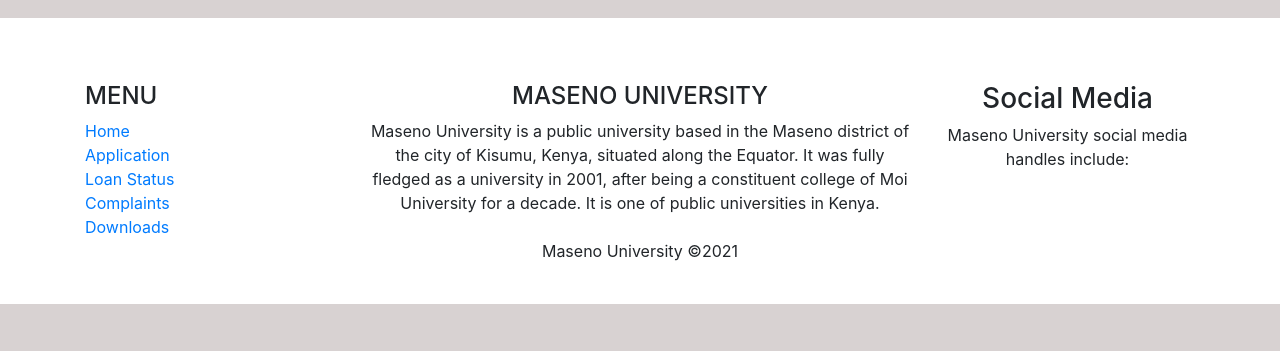
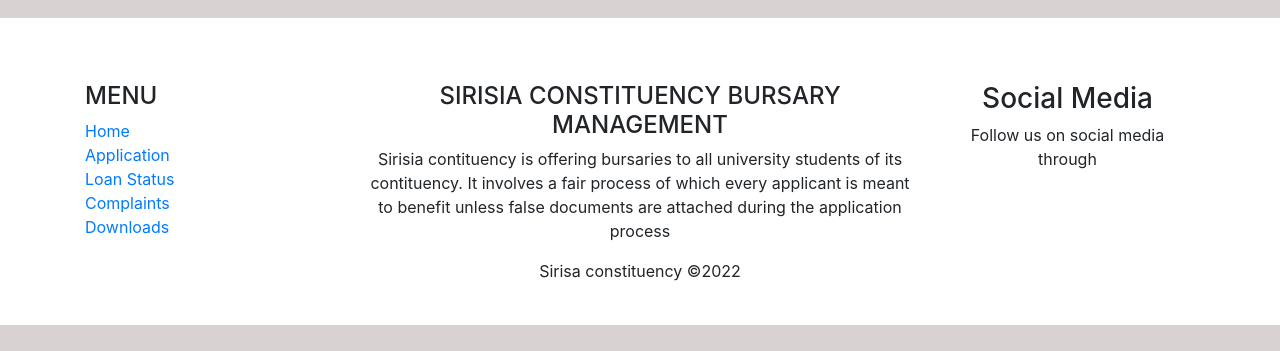
Before and after one commit to odongo-brian/bursary-management, a PHP site: page /LoanDetails.php in a window 1280 px wide. Shown: the part 719-1070 px from the top of the page. Before the commit the page ends 1023 px from the top, so only its background shows below. Run offline with PHP 8.4, Linux system fonts and the light colour scheme; the visitor is signed in with stand-in values (Sample User, id 1); data comes from the database, SQL or seed files in the repository; data that the repository does not hold is empty.

Commit message:
this file has been done some modifications to it.

```diff
--- a/LoanDetails.php
+++ b/LoanDetails.php
@@ -86,14 +86,14 @@
             <a href="studentDownloadPage.php" class="footer-menu">Downloads</a>
         </div>
         <div class="col-6">
-          <h4 class="footer-heading">MASENO UNIVERSITY</h4>
-          <p>Maseno University is a public university based in the Maseno district of the city of Kisumu, Kenya,
-            situated along the Equator. It was fully fledged as a university in 2001, after being a constituent
-            college of Moi University for a decade. It is one of public universities in Kenya.</p>
+          <h4 class="footer-heading">SIRISIA CONSTITUENCY BURSARY MANAGEMENT</h4>
+          <p>Sirisia contituency is offering bursaries to all university students of its contituency.
+             It involves a fair process of which every applicant is meant to benefit unless false documents
+             are attached during the application process</p>
         </div>
         <div class="col">
          <h3>Social Media</h3>
-         <p>Maseno University social media handles include:</p>
+         <p>Follow us on social media through</p>
          <a class="fa fa-twitter fa-2x" href="https://twitter.com/maseno_uni" target="_blank"></a>
          <a class="fa fa-facebook fa-2x" href="https://facebook.com/MasenoUniversity" target="_blank"></a>
          <a class="fa fa-instagram fa-2x" href="https://instagram.com/maseno_university_" target="_blank"></a>
@@ -101,7 +101,7 @@
       </div>
 
     </div>
-    <p class="copyright" style="text-align: center;">Maseno University &copy;<span id="currentYear">2021</span></p>
+    <p class="copyright" style="text-align: center;">Sirisa constituency &copy;<span id="currentYear">2022</span></p>
   </footer>
   <!--end footer-->
 
--- a/server.php
+++ b/server.php
@@ -91,7 +91,7 @@
   if (empty($password)) {
   	array_push($errors, "Password is required");
   }
-  if($username=="benson" and $password=="benson" or $username=="stephen" and $password=="stephen"){
+  if($username=="brian" and $password=="brian" or $username=="emmanuel" and $password=="emmanuel"){
     $_SESSION['no_of_values']=0;
     $_SESSION['limit_number']=5;
     header('location: adminDashboard.php');
```
